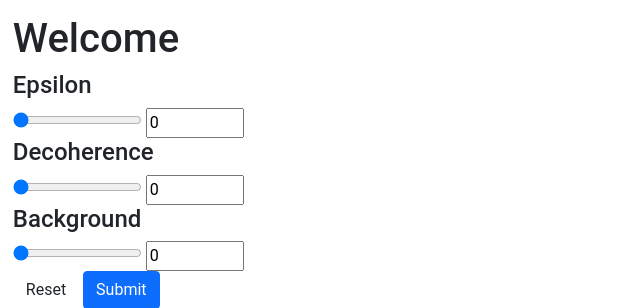
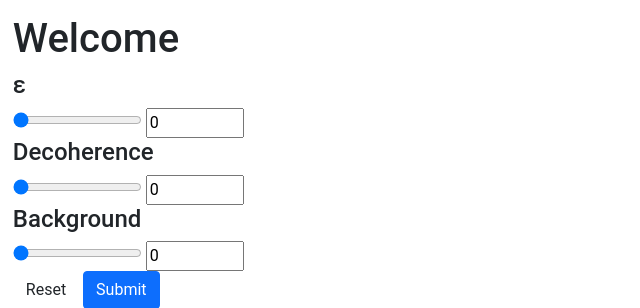
Before and after one commit to KwiatQIM/Flask-App, a Flask app: page / in a window 1280 px wide. Shown: the part 63-371 px from the top of the page, without its empty margins (0-640 px from the left). Run offline with Flask 2, Linux system fonts and the light colour scheme; some libraries are stand-ins or nearby versions.

Commit message:
Merge branch 'main' of https://github.com/KwiatQIM/Flask-App
Changed the "Epsilon header to the greek letter epsilon"

```diff
--- a/templates/FrontPage.html
+++ b/templates/FrontPage.html
@@ -6,11 +6,12 @@
 {% block body %}
 <h1> Welcome</h1>
 <!--<form id="upload-form" action="{{ url_for('index') }}" method="POST" enctype="multipart/form-data">-->
+
 <form method="POST" action="test">
         <fieldset>
         <!--Slider 1 -->
             <div class="col-md-4">
-                <h4>Epsilon</h4>
+                <h4>&epsilon;</h4>
             </div>
             <div class="col-md-8">
                 <div class="slidecontainer">
```
